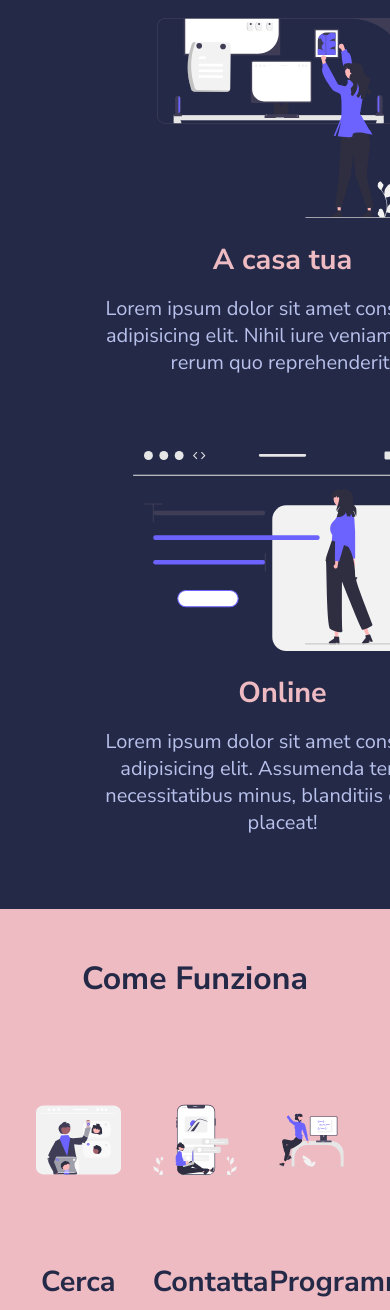
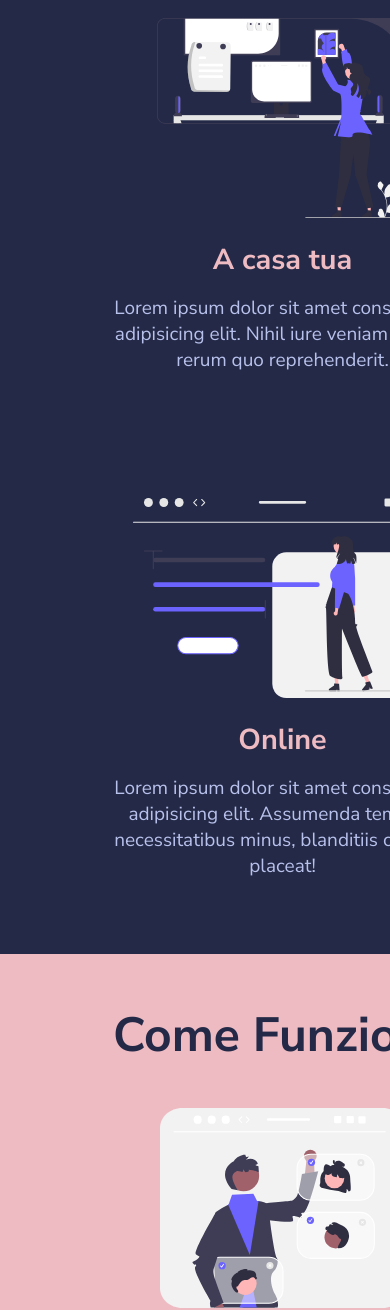
Before and after one commit to DanieleChecchin/html-css-resp-wannabe, a plain HTML site: page index.html in a window 390 px wide. Shown: the part 326-1636 px from the top of the page. Drawn offline with Linux system fonts and the light colour scheme.

Commit message:
completato

```diff
--- a/css/responsive.css
+++ b/css/responsive.css
@@ -1,23 +1,28 @@
 
 /* Dai 768px in giù */
-/*
+
 .container{
-    max-width: 100%;
+    max-width: 1140px;
 }
-*/
 
 @media screen and (max-width: 768px) {
     .container{
-        max-width: 100%;
+        max-width: 760px;
     }
 }
 
 /* Dai 576px in giù */
 
-@media screen and (max-width: 576px) {
+@media screen and (max-width: 576px){
 
-    .lessons .container{
+    .container{
         max-width: 565px;
+    }
+
+    .row{
+        flex-direction: column;
+        align-items: center;
+        gap: 50px;
     }
 
     .site-header h1{
@@ -33,17 +38,42 @@
         margin-bottom: 25px;
     }
 
-    .lessons .text{
-        font-size: 20px;
+    .steps .col{
+        width: 75%;
+    }
+
+    .text{
+        font-size: 19px;
+        margin-bottom: 50px;
     }
 
     h3{
         font-size: 1.8rem;
     }
 
-    .lessons .row{
-        flex-direction: column;
-        align-items: center;
-        gap: 50px;
+    .why-us{
+        background-color: black;
+        margin-bottom: 0;
     }
-}
+
+    .steps{
+        margin: 0;
+    }
+
+    .why-us .text-center{
+        padding-top: 40px;
+    }
+
+    .why-us .col-right{
+        width: 85%;
+    }
+
+    .why-us .col-left{
+        width: 85%;
+    }
+
+    h2{
+        font-size: 3rem;
+    }
+
+    }
--- a/index.html
+++ b/index.html
@@ -2,7 +2,7 @@
 <html>
     <head>
         <meta charset="utf-8" />
-        <meta name="viewport" content="widht=device-width, initial-scale=1.0">
+        <meta name="viewport" content="width=device-width, initial-scale=1.0">
         <title>Boolean Academy</title>
         <!-- Fonts -->
         <link
```
